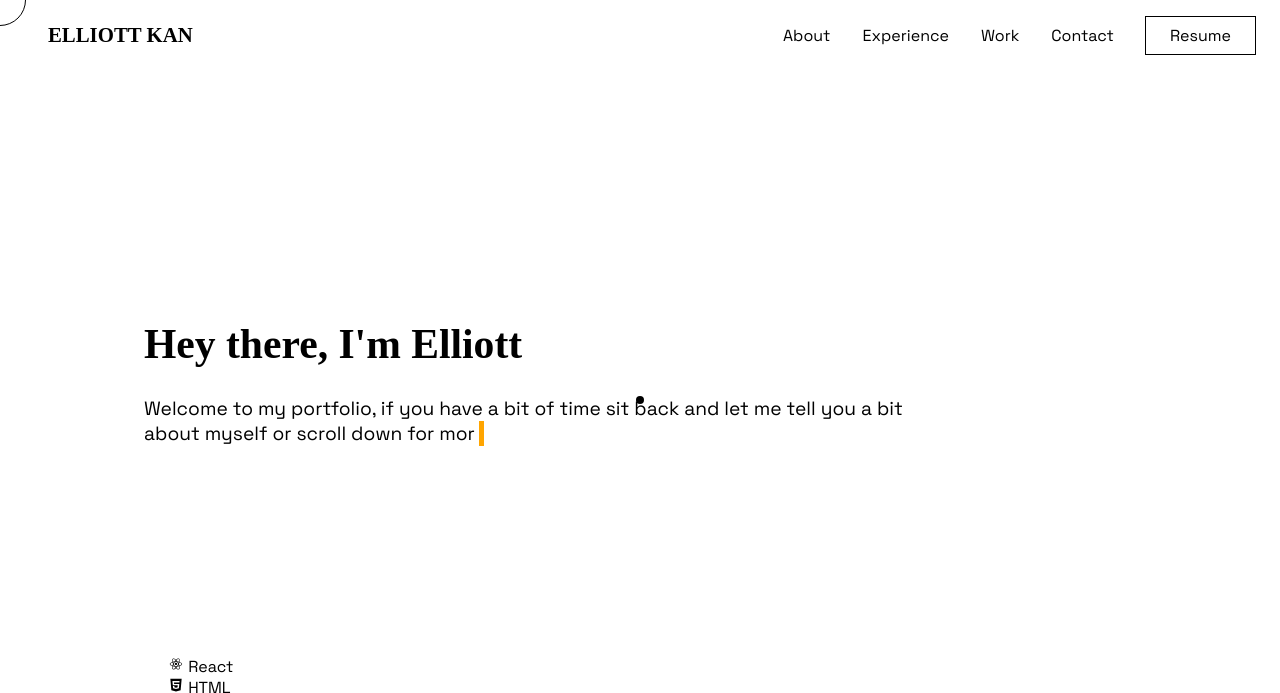
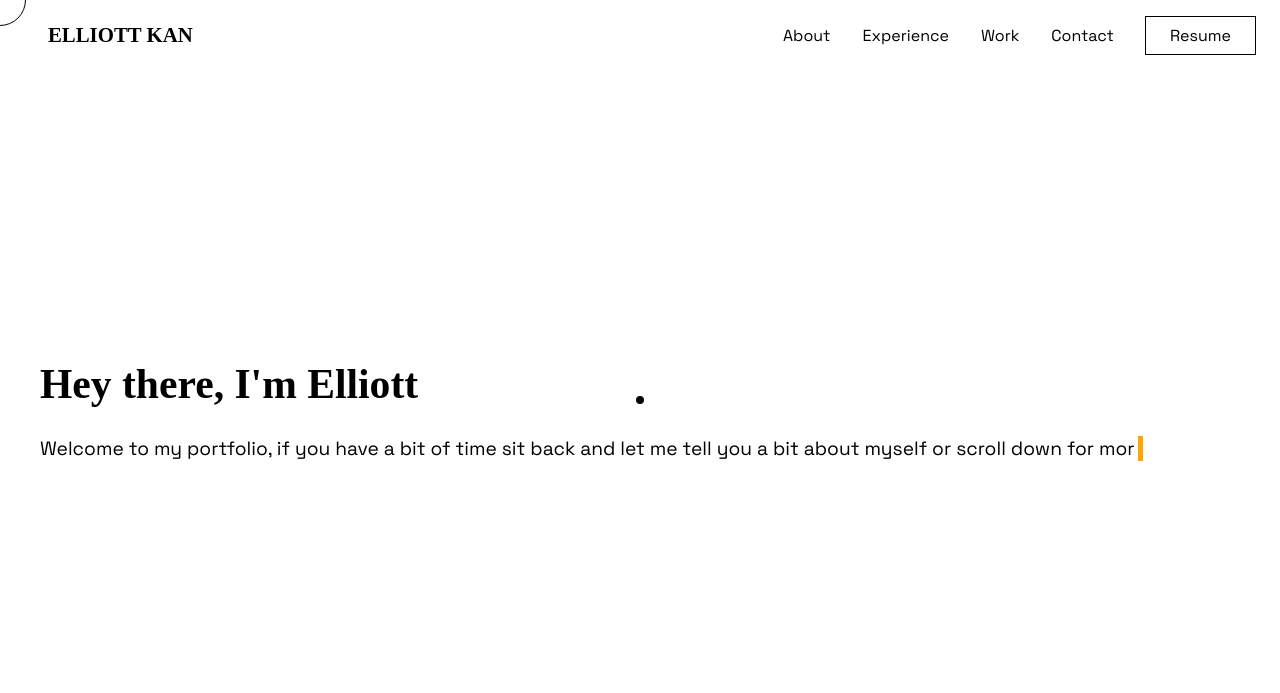
Before and after one commit to elliottkan/elliott-kan-portfolio, a Gatsby site: page / in a window 1280 px wide. Shown: the top 693 px of the page. Built offline with nearby package versions, Linux system fonts and the light colour scheme; Gatsby itself is replaced by a stand-in of ours; a web font is replaced by a local one.

Commit message:
Global Styling Updated

```diff
--- a/src/components/sections/hero/TypingText.tsx
+++ b/src/components/sections/hero/TypingText.tsx
@@ -26,7 +26,7 @@ class TypingText extends React.Component<Props, State> {
         'I\'ve always been drawn to the world of code and the endless possibilities it offers for creation and problem-solving.',
         'I\'m a huge fan of the outdoors, and I love finding new ways to connect with nature and push my limits.',
         'I believe in constantly learning and growing, and I try to incorporate that mindset into everything I do, whether it\'s in my work or personal life.',
-        `That\'s enough about me, get in touch with me so I can get to know more about you!`,
+        `That\'s enough about me, get in touch with me at so I can get to know more about you!`,
       ],
       currentText: '',
       currentTextIndex: 0,
--- a/src/components/sections/hero/hero.scss
+++ b/src/components/sections/hero/hero.scss
@@ -1,7 +1,6 @@
 .hero-container {
-  max-width: 80%;
   height: 40vh;
-  margin: 10em 1em 0 1em;
+  margin-top: 10em;
 
   p {
     margin-top: 3em;
--- a/src/pages/style.scss
+++ b/src/pages/style.scss
@@ -1,6 +1,6 @@
 .container {
-  max-width: 1024px;
-  margin: 2rem auto;
+  margin: 0 1em;
+
 }
 
 html {
@@ -33,6 +33,12 @@ ol, ul, li {
 
 @media only screen and (min-width: 750px) {
 
+  .container {
+    max-width: 1200px;
+    padding: 2em;
+    margin: 0 auto;
+  }
+
   h1, h2, h3 {
     font-size: 2.6em;
   }
```
Also changed, not shown: src/components/sections/about/about.tsx (+19 -0 lines).
